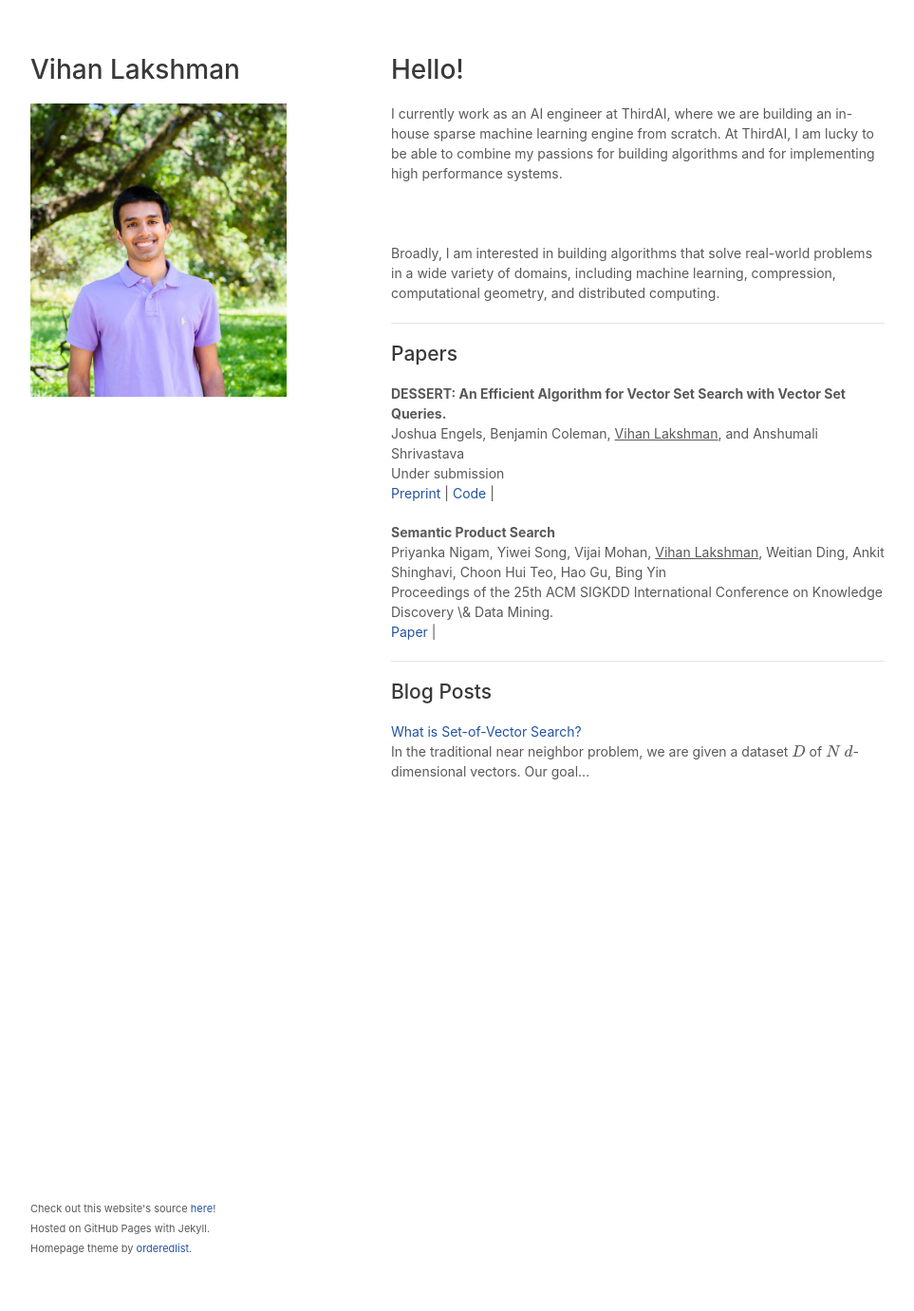
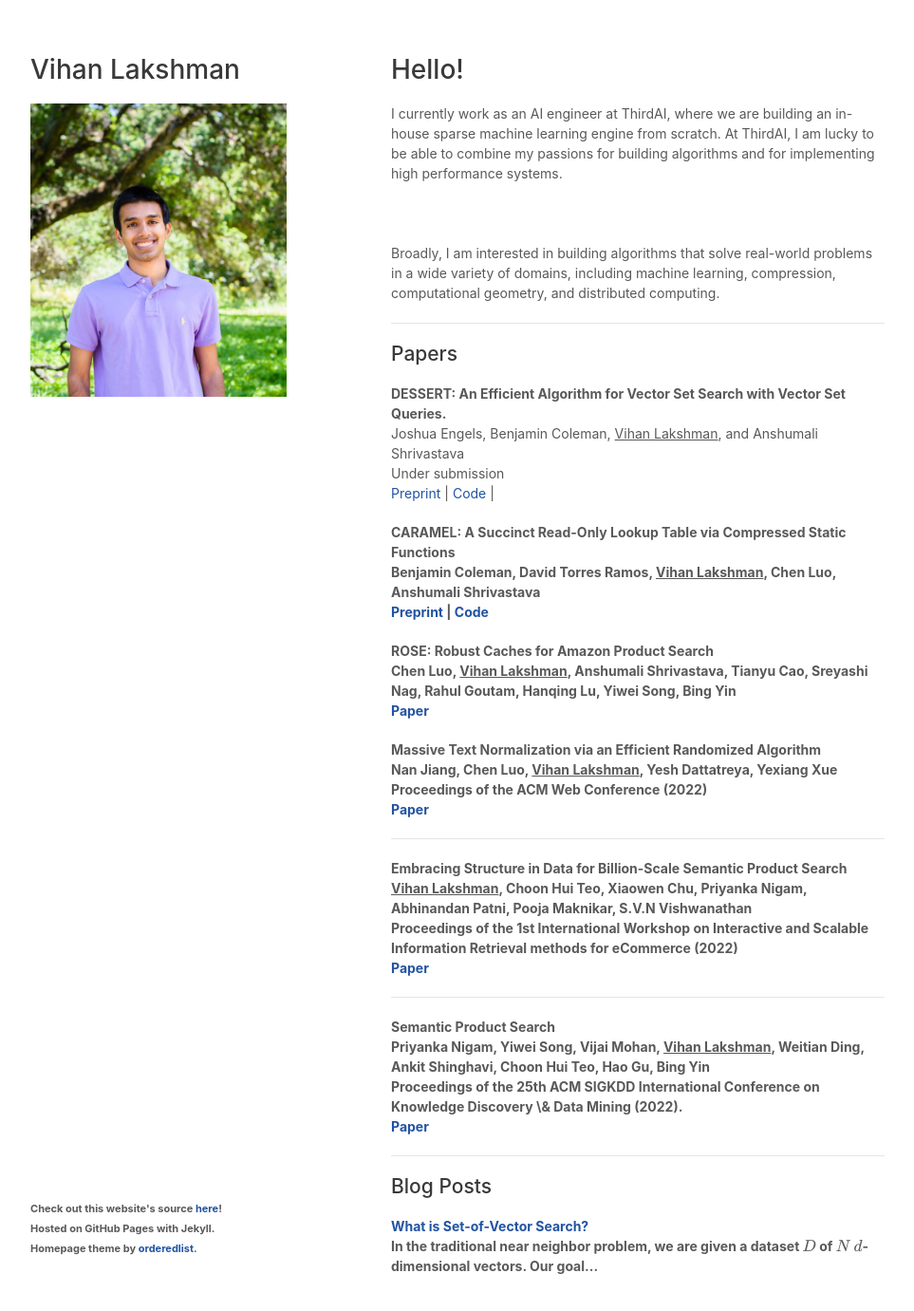
Before and after one commit to vihan-lakshman/vihan-lakshman.github.io, a Jekyll site: the page built from index.html, in a window 1280 px wide and 1394 px high. Shown: the top 1381 px of the window at 95% size, without its empty margins (158-1121 px from the left). Built offline with Jekyll 4.4.1, drawn with Linux system fonts in a browser that asks for light colours; a style sheet for code colours, icons or effects is not loaded.

Commit message:
Update content

```diff
--- a/index.html
+++ b/index.html
@@ -71,12 +71,43 @@
       </p>
 
       <p>
+        <b>CARAMEL: A Succinct Read-Only Lookup Table via Compressed Static Functions<br>
+          Benjamin Coleman, David Torres Ramos, <u>Vihan Lakshman</u>, Chen Luo, Anshumali Shrivastava<br>
+          <a href="">Preprint</a> |
+          <a href="https://github.com/brc7/caramel">Code</a>
+      </p>
+
+      <p>
+        <b>ROSE: Robust Caches for Amazon Product Search<br>
+          Chen Luo, <u>Vihan Lakshman</u>, Anshumali Shrivastava, Tianyu Cao, Sreyashi Nag, Rahul Goutam, Hanqing Lu,
+          Yiwei Song, Bing Yin<br>
+          <a href="https://dl.acm.org/doi/pdf/10.1145/3487553.3524213">Paper</a>
+      </p>
+
+      <p>
+        <b>Massive Text Normalization via an Efficient Randomized Algorithm</b> <br>
+        Nan Jiang, Chen Luo, <u>Vihan Lakshman</u>, Yesh Dattatreya, Yexiang Xue<br>
+        Proceedings of the ACM Web Conference (2022)<br>
+        <a href="http://chen-luo.com/papers/FLAN-WWW2022.pdf">Paper</a>
+      </p>
+      <hr>
+      <p>
+        <b>Embracing Structure in Data for Billion-Scale Semantic Product Search</b> <br>
+        <u>Vihan Lakshman</u>, Choon Hui Teo, Xiaowen Chu, Priyanka Nigam, Abhinandan Patni, Pooja Maknikar, S.V.N
+        Vishwanathan<br>
+        Proceedings of the 1st International Workshop on Interactive and Scalable Information Retrieval methods for
+        eCommerce (2022)<br>
+        <a href="https://isir-ecom.github.io/papers/isir-ecom-2022_paper_3.pdf">Paper</a>
+      </p>
+      <hr>
+
+      <p>
         <b>Semantic Product Search</b> <br>
         Priyanka Nigam, Yiwei Song, Vijai Mohan, <u>Vihan Lakshman</u>, Weitian Ding, Ankit Shinghavi, Choon Hui Teo,
         Hao Gu, Bing Yin<br>
-        Proceedings of the 25th ACM SIGKDD International Conference on Knowledge Discovery \& Data Mining.<br>
-        <a href="https://dl.acm.org/doi/pdf/10.1145/3292500.3330759">Paper</a> |
-        <!-- <a href="voting">Blog Post</a> -->
+        Proceedings of the 25th ACM SIGKDD International Conference on Knowledge Discovery \& Data Mining (2022).<br>
+
+        <a href="https://dl.acm.org/doi/pdf/10.1145/3292500.3330759">Paper</a>
       </p>
       <hr>
 
```
